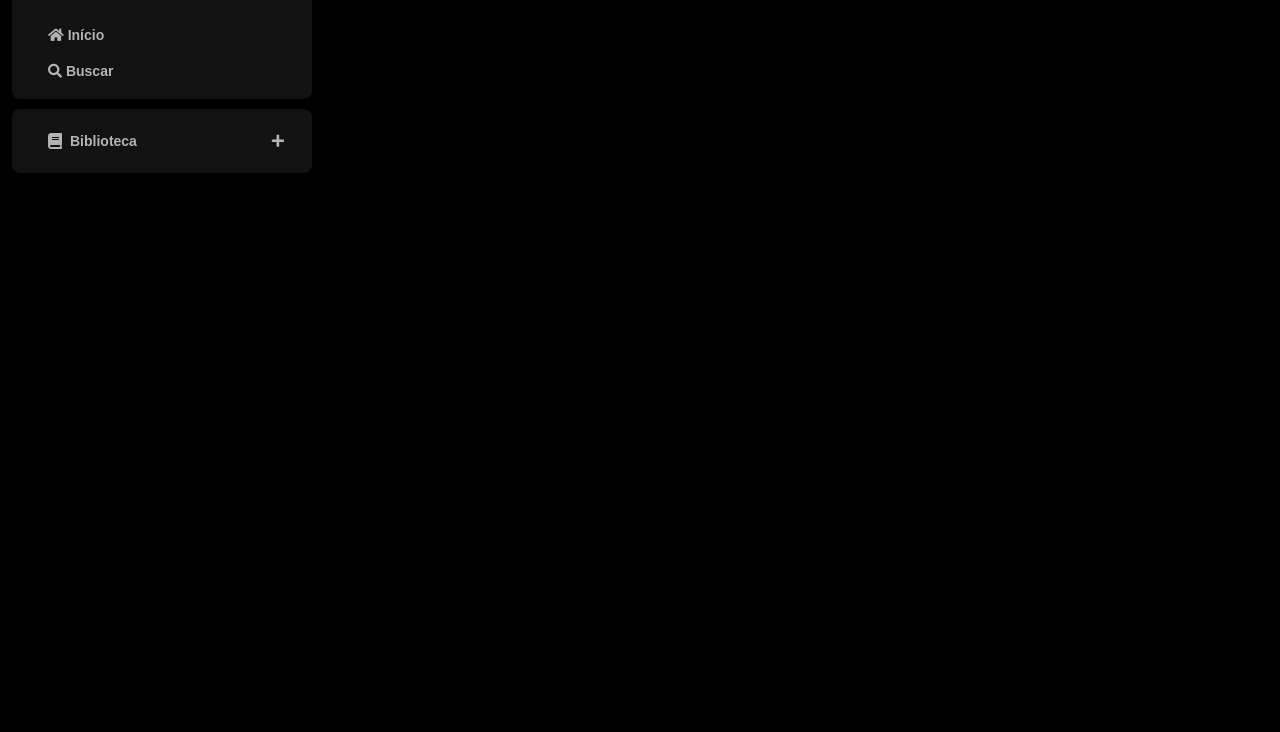
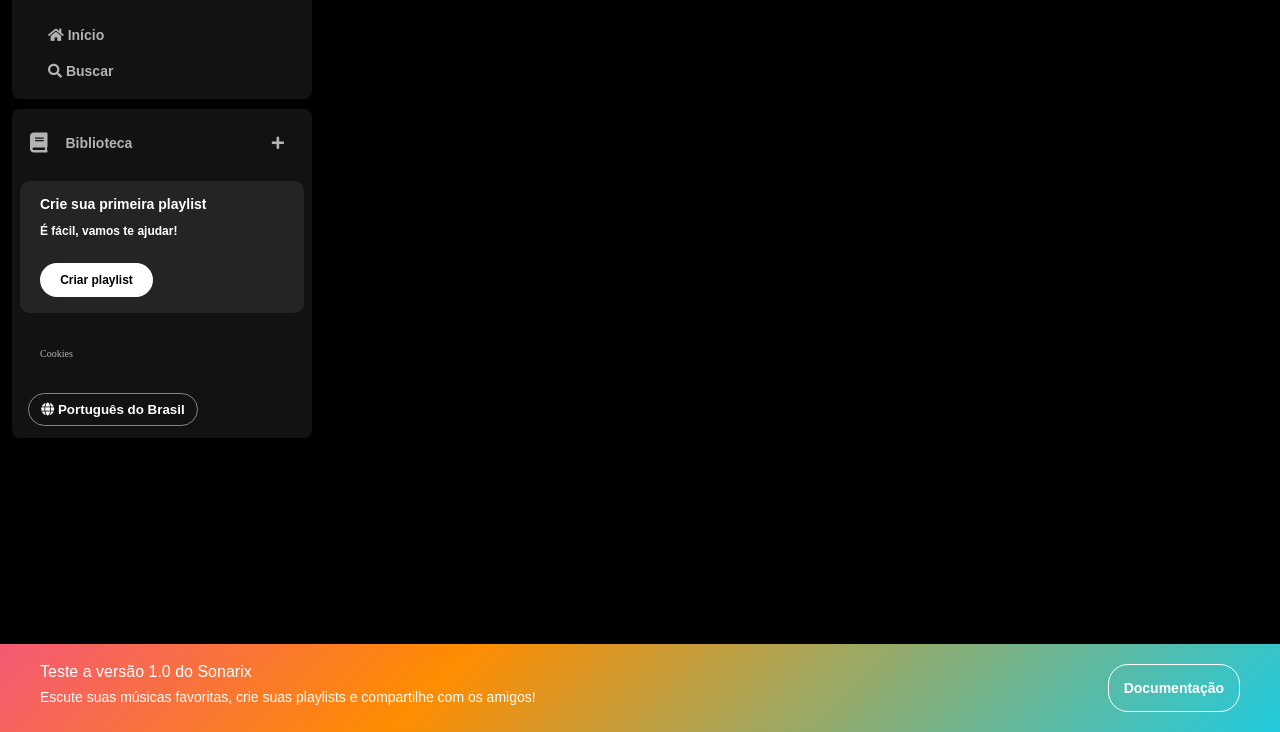
Before and after one commit to paiva4599/sonarix, a plain HTML site: page index.html in a window 1280 px wide. Shown: the part 68-800 px from the top of the page. Drawn offline with Linux system fonts and the light colour scheme.

Commit message:
[ADD] Library and Footer Components

```diff
--- a/index.html
+++ b/index.html
@@ -17,7 +17,6 @@
 <body>
 
     <div class="sidebar">
-
         <nav class="sidebar_navigation">
             <div class="logo">
                 <a href="">
@@ -25,7 +24,6 @@
                 </a>
             </div>
 
-                <div>
             <ul>
                 <li>
                     <a href="">
@@ -40,7 +38,6 @@
                     </a>
                 </li>
             </ul>
-                </div>
         </nav>
 
         <div class="library">
@@ -51,7 +48,41 @@
                 </button>
                 <span class="fa fa-plus"></span>
             </div>
+
+            <section class="playlist">
+                <div class="playlist-content">
+                    <span class="text title">Crie sua primeira playlist</span>
+                    <span class="text subtitle">É fácil, vamos te ajudar!</span>
+                    <button class="playlist-button">
+                        <span>Criar playlist</span>
+                    </button>
                 </div>
+            </section>
+
+            <div class="cookies">
+                <a>Cookies</a>
+            </div>
+
+            <div class="languages">
+                <button class="languages-button">
+                    <span class="fa fa-globe"></span>
+                    <span>Português do Brasil</span>
+                </button>
+            </div>
+        </div>
+
+        <footer class="announcement">
+            <div class="footer-content">
+                <span class="text title">Teste a versão 1.0 do Sonarix</span>
+                <span class="text subtitle">Escute suas músicas favoritas, crie suas playlists e compartilhe com os amigos!</span>
+            </div>
+
+            <div class="announcement-button">
+                <button class="footer-button">
+                    <span class="footer-button-text">Documentação</span>
+                </button>
+            </div>
+        </footer>
 
     </div>
 
--- a/style.css
+++ b/style.css
@@ -51,27 +51,27 @@ body{
     border-radius: 8px;
     display: flex;
     flex-direction: column;
+    justify-content: space-between;
     margin-top: 10px;
     padding: 4px 8px;
-    justify-content: space-between;
     font-weight: 600;
     font-size: 14px;
     cursor: pointer;
 }
 
-.library-content{
+.library .library-content{
     display: flex;
     justify-content: space-between;
     align-items: center;
     margin-right: 20px;
 }
 
-.library-button{
+.library .library-button{
+    background-color: transparent;
+    color: #b3b3b3;
+    border: 0px;
     display: flex;
     margin-right: 10px;
-    color: #b3b3b3;
-    background-color: transparent;
-    border: 0px;
     text-decoration: none;
     font-size: 14px;
     font-weight: 600;
@@ -79,11 +79,12 @@ body{
     text-align: center;
     text-transform: none;
     align-items: center;
-    padding: 20px 28px;
+    padding: 20px 10px;
 }
 
 .library .library-button .fa{
-    font-size: 16px;
+    font-size: 20px;
+    margin-right: 10px;
     font-weight: 300;
     color: #b3b3b3;
     padding-right: 8px;
@@ -97,3 +98,151 @@ body{
     font-size: 14px;
     font-family: "DM Sans", sans-serif;
 }
+
+.playlist{
+    background-color: #242424;
+    display: flex;
+    align-items: self-start;
+    justify-content: space-between;
+    gap: 10px;
+    color: #b3b3b3;
+    font-weight: 600;
+    font-size: 14px;
+    margin: 8px 0;
+    padding: 16px 20px;
+    border-radius: 10px;
+}
+
+.playlist .playlist-content{
+    display: flex;
+    flex-direction: column;
+}
+
+.playlist-content .text{
+    font-family: "DM Sans", sans-serif;
+    padding-bottom: 14px;
+    color: white;
+}
+
+.playlist-content .title{
+    font-weight: 700px;
+}
+
+.playlist-content .subtitle{
+    font-weight: 500px;
+    font-size: 12px;
+}
+
+.playlist-content .playlist-button{
+    display: flex;
+    justify-content: center;
+    background-color: white;
+    color: #000;
+    border-radius: 20px;
+    font-size: 12px;
+    font-weight: 700;
+    font-family: "DM Sans", sans-serif;
+    text-decoration: none;
+    text-transform: none;
+    padding: 10px;
+    margin-top: 12px;
+    border: 0;
+    width: 113px;
+}
+
+.sidebar .cookies{
+    margin: 25px 20px;
+}
+
+.sidebar .cookies a{
+    text-decoration: none;
+    color: #b3b3b3;
+    font-weight: 500;
+    font-size: 10px;
+}
+
+.sidebar .cookies a:hover{
+    text-decoration: underline;
+}
+
+.sidebar .languages-button{
+    text-decoration: none;
+    text-transform: none;
+    background-color: transparent;
+    border: 1px solid #878787;
+    color: white;
+    cursor: pointer;
+    align-items: center;
+    font-weight: bold;
+    width: 170px;
+    margin: 8px;
+    padding: 8px;
+    border-radius: 20px;
+}
+
+.announcement{
+    position: fixed;
+    display: flex;
+    padding: 20px 0;
+    width: 100%;
+    bottom: 0;
+    left: 0;
+    justify-content: space-between;
+    background: linear-gradient(135deg, #1a1a2e, #c33764, #e81cff, #ff8c00, #00d4ff);
+    animation: gradientMove 6s ease infinite alternate;
+    background-size: 300% 300%;
+}
+
+@keyframes gradientMove {
+    0% {
+        background-position: 0% 50%;
+    }
+    100% {
+        background-position: 100% 50%;
+    }
+}
+
+.announcement .footer-content{
+    display: flex;
+    flex-direction: column;
+    padding-left: 40px;
+}
+
+.announcement .footer-content .text{
+    font-family: "DM Sans", sans-serif;
+    color: #fff;
+}
+
+.announcement .footer-content .title{
+    font-size: 16px;
+    font-weight: 700px;
+    padding-bottom: 10px;
+}
+
+.announcement .footer-content .subtitle{
+    font-size: 14px;
+    font-weight: 500px;
+}
+
+.announcement .announcement-button{
+    padding-right: 40px;
+}
+
+.announcement .footer-button{
+    display: flex;
+    justify-content: center;
+    text-decoration: none;
+    text-transform: none;
+    border: 1px solid white;
+    background-color: transparent;
+    border-radius: 20px;
+    align-items: center;
+    padding: 15px;
+}
+
+.announcement .footer-button-text{
+    font-family: "DM Sans", sans-serif;
+    font-size: 14px;
+    font-weight: 700;
+    color: #fff;
+}
```
Lines whose indentation alone changed are shown as unchanged.
